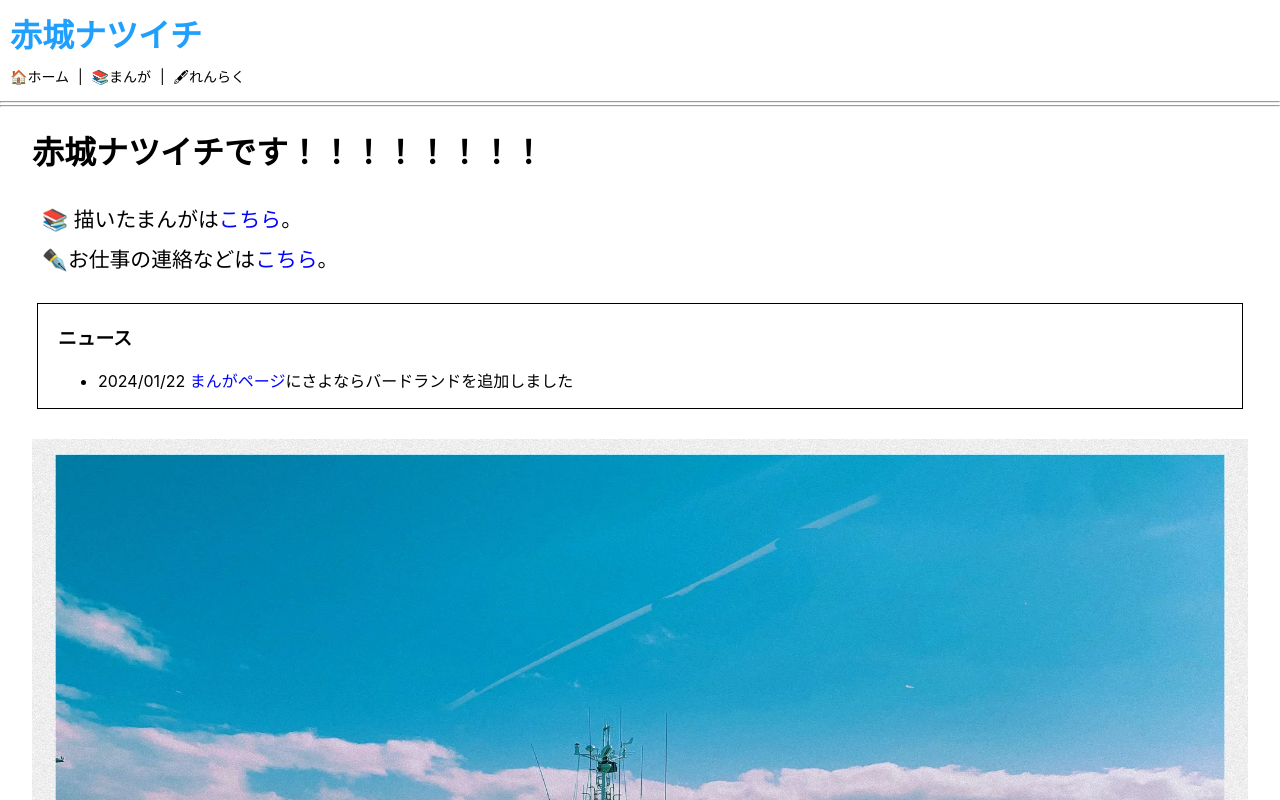
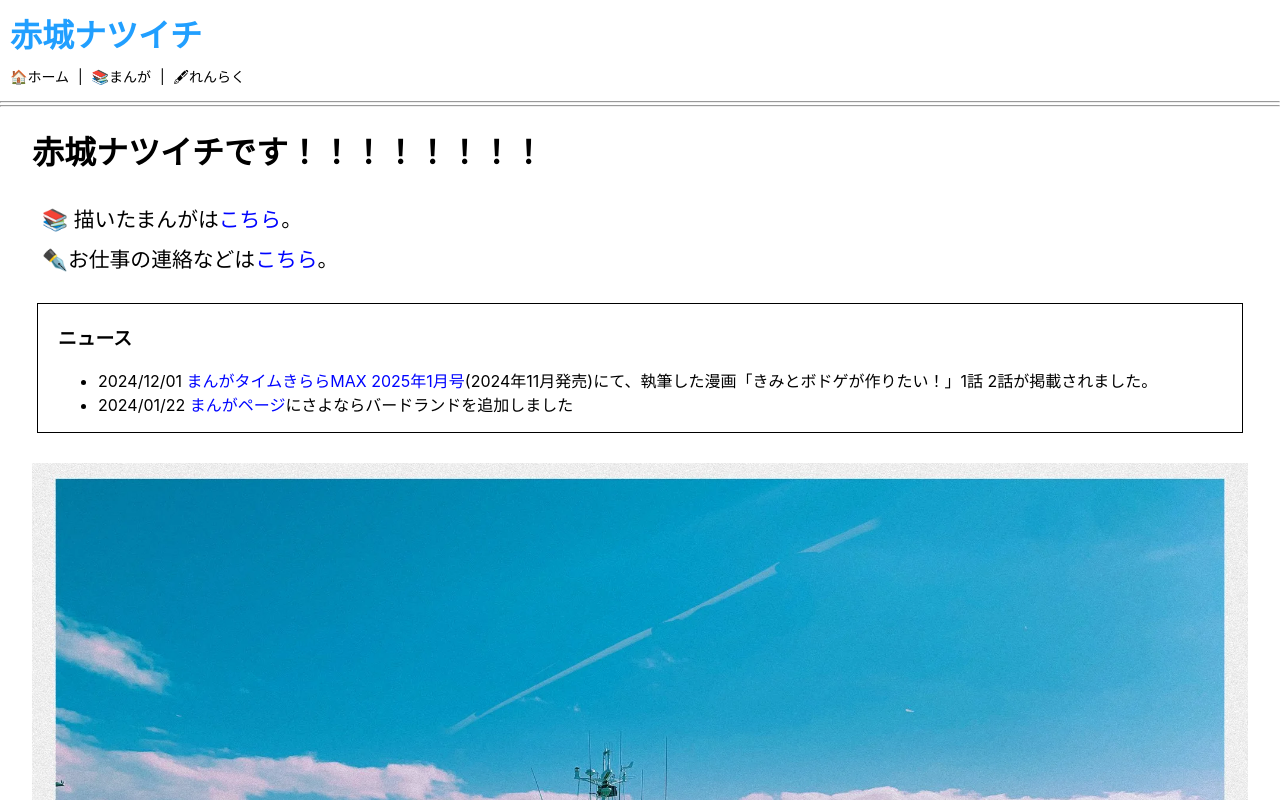
Before and after one commit to 3l4l5/natsuichi, a Vue app in the folder natsuichi/: page / in a window 1280 px wide. Shown: the top 800 px of the page. Built offline with nearby package versions, Linux system fonts and the light colour scheme.

Commit message:
まんがタイムきららMAXに掲載されたことを追加

```diff
--- a/natsuichi/src/pages/home/index.vue
+++ b/natsuichi/src/pages/home/index.vue
@@ -6,6 +6,13 @@
     <div class="news">
       <h3>ニュース</h3>
       <ul>
+        <li>
+          2024/12/01
+          <a
+            href="http://www.dokidokivisual.com/magazine/max/book/index.php?mid=931#:~:text=%E3%81%A8%E9%96%A2%E8%A5%BF%E5%BC%81%E3%80%8F-,%E8%B5%A4%E5%9F%8E%E3%83%8A%E3%83%84%E3%82%A4%E3%83%81%E3%80%8E%E3%81%8D%E3%81%BF%E3%81%A8%E3%83%9C%E3%83%89%E3%82%B2%E3%81%8C%E4%BD%9C%E3%82%8A%E3%81%9F%E3%81%84%EF%BC%81%E3%80%8F,-O%E4%BB%AE%E5%90%8D%E3%81%A0"
+            >まんがタイムきららMAX 2025年1月号</a
+          >(2024年11月発売)にて、執筆した漫画「きみとボドゲが作りたい！」1話 2話が掲載されました。
+        </li>
         <li>2024/01/22 <a href="/comics">まんがページ</a>にさよならバードランドを追加しました</li>
       </ul>
     </div>
@@ -26,7 +33,7 @@ h1 {
 }
 .news {
   border: 1px solid #000000;
-  padding:  0 20px;
+  padding: 0 20px;
   margin: 30px 5px;
 }
 p {
```
